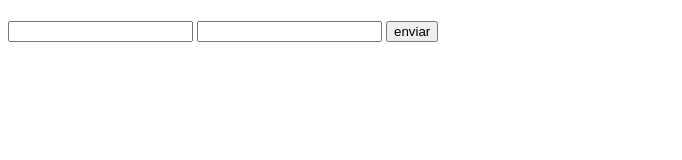
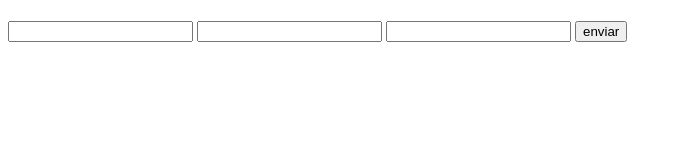
Before and after one commit to Maojg/hello-word-git, a plain HTML site: page index.html in a window 1280 px wide. Shown: the whole page, without its empty margins (0-682 px from the left). Drawn offline with Linux system fonts and the light colour scheme.

Commit message:
Agregado Email

```diff
--- a/index.html
+++ b/index.html
@@ -12,6 +12,7 @@
      <form action="#" method="get">
         <input type="text" name="firstname" id="firstname">
         <input type="text" name="lastname" id="lastname">
+        <input type="text" name="email" id="email">
         <input type="button" value="enviar">
      </form>
 </body>
```
